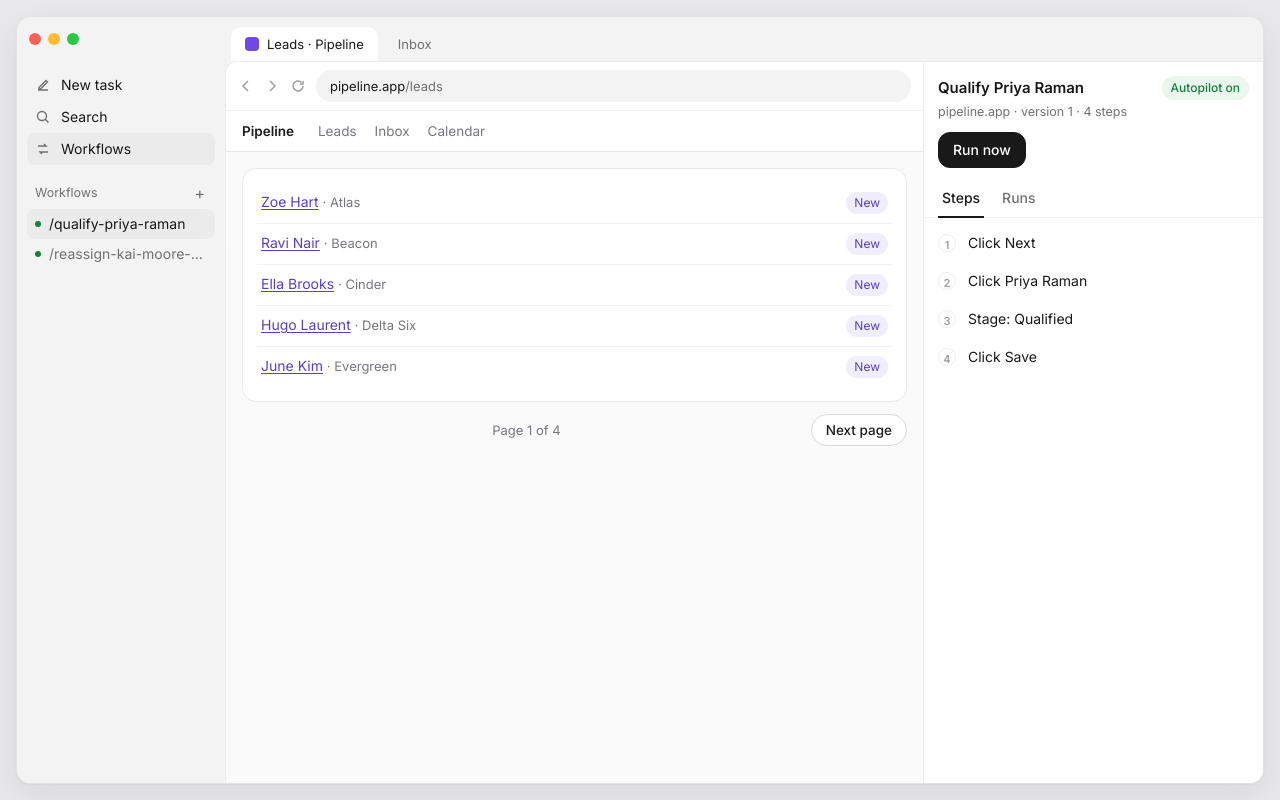
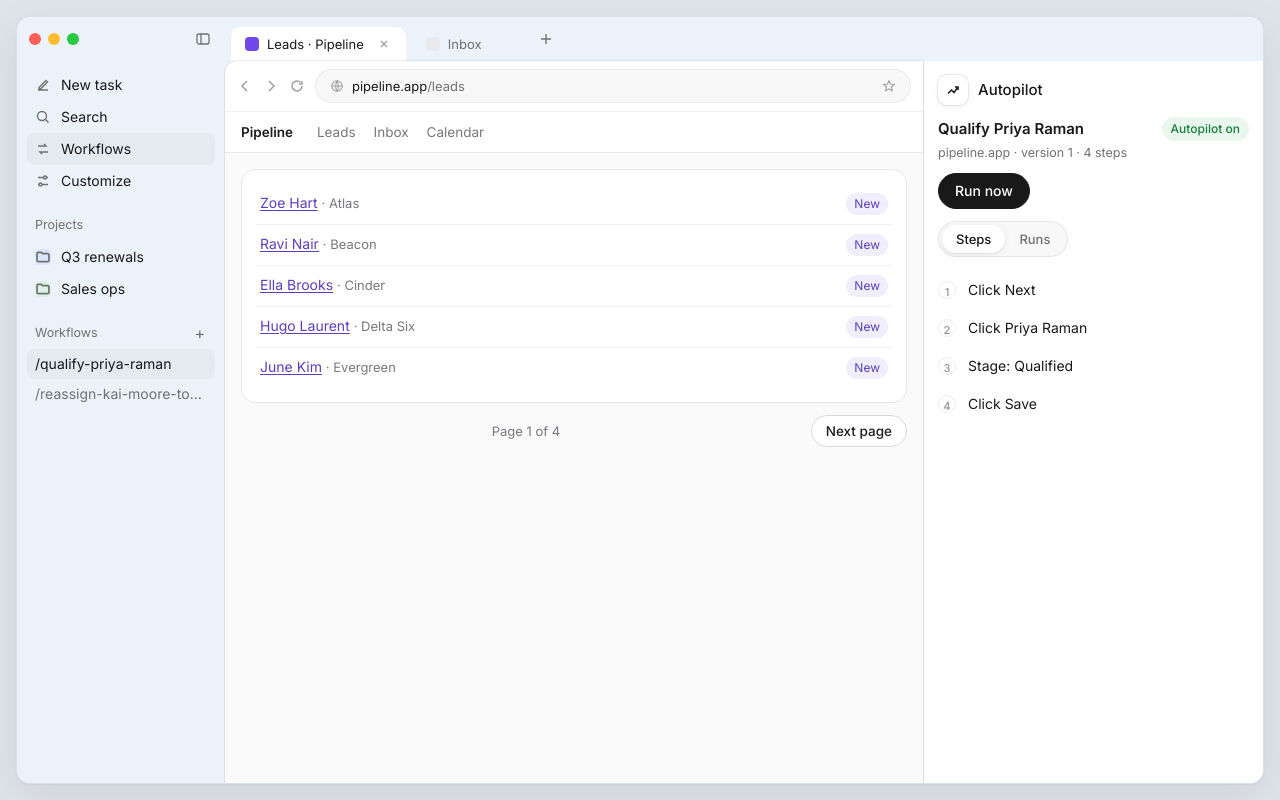
Before and after one commit to e16163/flakebench, a plain HTML site: page docs/index.html in a window 1280 px wide. Drawn offline with Linux system fonts and the light colour scheme.

Commit message:
Pages: closer to Polar's chrome (blue-gray sidebar, tab and address-bar details, Autopilot panel header, segmented tabs, hover states)
Co-Authored-By: Claude Opus 5.5 <noreply@anthropic.com>

```diff
--- a/docs/index.html
+++ b/docs/index.html
@@ -6,15 +6,15 @@
 <link href="https://fonts.googleapis.com/css2?family=Inter:wght@400;500;600&display=swap" rel="stylesheet">
 <style>
 :root { --font:"Inter Variable","Inter",ui-sans-serif,system-ui,sans-serif;
-  --desk:#e9e9ec; --chrome:#f3f3f3; --surface:#ffffff; --hover:#1919190a; --ink:#191919; --ink2:#717171; --ink3:#a0a0a0;
-  --border:#1919190f; --border2:#19191914; --accent:#2f6eeb; --accent-soft:#ebf2ff; --ok:#16803c; --ok-soft:#e9f7ee;
+  --desk:#dfe3ea; --chrome:#ebf2f9; --url:#f8f8f8; --surface:#ffffff; --hover:#1919190a; --ink:#191919; --ink2:#717171; --ink3:#a0a0a0;
+  --border:#1919190f; --border2:#19191914; --accent:#007aff; --accent-soft:#e6f1ff; --ok:#16803c; --ok-soft:#e9f7ee;
   --warn:#9a5b00; --warn-soft:#fff4e0; --fail:#e40015; --fail-soft:#fdecee; --btn:#191919; --btn-ink:#ffffff; }
 @media (prefers-color-scheme: dark) { :root:not([data-theme="light"]) {
-  --desk:#0b0b0c; --chrome:#1c1c1e; --surface:#141414; --hover:#ffffff0d; --ink:#f3f3f3; --ink2:#a0a0a0; --ink3:#717171;
-  --border:#ffffff0f; --border2:#ffffff1a; --accent:#4f8afb; --accent-soft:#0c1d40; --ok:#4ccb7a; --ok-soft:#0f2a19;
+  --desk:#0b0b0c; --chrome:#1b1e23; --url:#232323; --surface:#141414; --hover:#ffffff0d; --ink:#f3f3f3; --ink2:#a0a0a0; --ink3:#717171;
+  --border:#ffffff0f; --border2:#ffffff1a; --accent:#3b8cff; --accent-soft:#0c1d40; --ok:#4ccb7a; --ok-soft:#0f2a19;
   --warn:#f0b35a; --warn-soft:#2e2108; --fail:#f84b4b; --fail-soft:#3a1214; --btn:#f3f3f3; --btn-ink:#191919; } }
-:root[data-theme="dark"] { --desk:#0b0b0c; --chrome:#1c1c1e; --surface:#141414; --hover:#ffffff0d; --ink:#f3f3f3; --ink2:#a0a0a0; --ink3:#717171;
-  --border:#ffffff0f; --border2:#ffffff1a; --accent:#4f8afb; --accent-soft:#0c1d40; --ok:#4ccb7a; --ok-soft:#0f2a19;
+:root[data-theme="dark"] { --desk:#0b0b0c; --chrome:#1b1e23; --url:#232323; --surface:#141414; --hover:#ffffff0d; --ink:#f3f3f3; --ink2:#a0a0a0; --ink3:#717171;
+  --border:#ffffff0f; --border2:#ffffff1a; --accent:#3b8cff; --accent-soft:#0c1d40; --ok:#4ccb7a; --ok-soft:#0f2a19;
   --warn:#f0b35a; --warn-soft:#2e2108; --fail:#f84b4b; --fail-soft:#3a1214; --btn:#f3f3f3; --btn-ink:#191919; }
 * { box-sizing:border-box; }
 html, body { height:100%; }
@@ -23,7 +23,7 @@ button { font:inherit; color:inherit; }
 .win { flex:1; display:grid; grid-template-columns:208px minmax(0,1fr) 340px; grid-template-rows:44px minmax(0,1fr); background:var(--chrome);
   border:1px solid var(--border2); border-radius:14px; overflow:hidden; box-shadow:0 1px 2px #1919190a,0 12px 40px #19191914; min-height:600px; }
 .strip { grid-column:1 / -1; display:flex; align-items:flex-end; gap:6px; padding:0 12px; }
-.lights { display:flex; gap:7px; align-self:center; width:196px; }
+.lights { display:flex; gap:7px; align-items:center; align-self:center; width:196px; } .lights .tool { margin-left:auto; margin-right:8px; }
 .lights i { width:12px; height:12px; border-radius:50%; background:#ff5f57; } .lights i+i { background:#febc2e; } .lights i+i+i { background:#28c840; }
 .tab { display:flex; align-items:center; gap:8px; height:34px; padding:0 14px; border-radius:10px 10px 0 0; color:var(--ink2); font-size:13px; max-width:240px; white-space:nowrap; overflow:hidden; }
 .tab.on { background:var(--surface); color:var(--ink); }
@@ -38,26 +38,23 @@ button { font:inherit; color:inherit; }
 .nav .wf { display:flex; align-items:center; gap:8px; width:100%; text-align:left; border:0; background:none; padding:5px 8px; border-radius:8px; color:var(--ink2); cursor:pointer; }
 .nav .wf span { overflow:hidden; text-overflow:ellipsis; white-space:nowrap; }
 .nav .wf.on { color:var(--ink); background:var(--hover); }
-.ap { width:6px; height:6px; border-radius:50%; background:var(--ok); flex:none; }
-.page { display:flex; flex-direction:column; background:var(--surface); border-radius:12px 0 0 0; border:1px solid var(--border2); border-width:1px 0 0 1px; min-width:0; }
+.page { display:flex; flex-direction:column; background:var(--surface); border-radius:12px 0 0 0; box-shadow:0 0 0 1px var(--border2); min-width:0; position:relative; }
 .bar { display:flex; align-items:center; gap:10px; padding:8px 12px; border-bottom:1px solid var(--border); }
 .bar svg { width:16px; height:16px; color:var(--ink3); flex:none; }
-.url { flex:1; display:flex; align-items:center; background:var(--chrome); border-radius:99px; padding:6px 14px; color:var(--ink2); font-size:13px; min-width:0; overflow:hidden; white-space:nowrap; }
-.url b { color:var(--ink); font-weight:400; }
-.side { background:var(--surface); border-left:1px solid var(--border2); border-top:1px solid var(--border2); display:flex; flex-direction:column; min-height:0; }
-.shead { padding:14px 14px 10px; }
+.url { flex:1; display:flex; align-items:center; gap:8px; background:var(--url); border:1px solid var(--border); border-radius:99px; padding:6px 14px; color:var(--ink2); font-size:13px; min-width:0; overflow:hidden; white-space:nowrap; }
+.url b { color:var(--ink); font-weight:400; } .url svg { width:14px; height:14px; color:var(--ink3); } .url .star { margin-left:auto; }
+.urlt { overflow:hidden; text-overflow:ellipsis; }
+.side { background:var(--surface); border-left:1px solid var(--border2); display:flex; flex-direction:column; min-height:0; }
+.shead { padding:8px 14px 10px; }
 .shead .row { display:flex; align-items:center; justify-content:space-between; gap:8px; }
 .shead .t { font-weight:600; font-size:15px; overflow:hidden; text-overflow:ellipsis; white-space:nowrap; }
 .pill { display:inline-flex; align-items:center; gap:6px; font-size:12px; font-weight:500; border-radius:99px; padding:2px 9px; background:var(--ok-soft); color:var(--ok); white-space:nowrap; }
 .pill.rec { background:var(--fail-soft); color:var(--fail); } .pill.run { background:var(--accent-soft); color:var(--accent); }
 .meta { color:var(--ink2); font-size:12.5px; margin-top:2px; }
 .ctrl { display:flex; gap:8px; padding:0 14px 12px; }
-.b { border-radius:12px; padding:7px 14px; cursor:pointer; border:1px solid var(--border2); background:var(--surface); font-weight:500; }
+.b { border-radius:99px; padding:7px 16px; cursor:pointer; border:1px solid var(--border2); background:var(--surface); font-weight:500; }
 .b.pri { background:var(--btn); color:var(--btn-ink); border-color:var(--btn); }
 .b:disabled { opacity:.45; cursor:default; }
-.tabs { display:flex; gap:4px; padding:0 14px; border-bottom:1px solid var(--border); }
-.tabs button { border:0; background:none; padding:8px 4px; margin-right:10px; color:var(--ink2); cursor:pointer; border-bottom:2px solid transparent; margin-bottom:-1px; font-weight:500; }
-.tabs button[aria-selected="true"] { color:var(--ink); border-bottom-color:var(--ink); }
 .list { list-style:none; margin:0; padding:6px 0; overflow:auto; flex:1; }
 .list li { display:grid; grid-template-columns:20px 1fr; gap:10px; padding:9px 14px; }
 .ic { width:18px; height:18px; border-radius:50%; border:1.5px solid var(--border2); display:grid; place-items:center; font-size:11px; font-weight:600; color:var(--ink3); margin-top:1px; }
@@ -75,6 +72,27 @@ li.now .ic { border-color:var(--accent); border-top-color:transparent; animation
 .foot { padding:12px 14px; border-top:1px solid var(--border); font-size:13px; color:var(--ink2); }
 .foot:empty { display:none; }
 .foot.ok { color:var(--ok); } .foot.bad { color:var(--fail); }
+
+.tool { width:28px; height:28px; display:grid; place-items:center; border-radius:8px; color:var(--ink2); border:0; background:none; flex:none; }
+.tool svg { width:16px; height:16px; }
+.tool:hover, .tab:not(.on):hover, .nav .it:hover, .nav .wf:hover { background:var(--hover); }
+.tab, .nav .it, .nav .wf, .b, .seg button, .tool { transition:background .15s, color .15s, box-shadow .15s; }
+.tab .x { width:16px; height:16px; margin-left:4px; color:var(--ink3); opacity:0; }
+.tab.on .x, .tab:hover .x { opacity:1; }
+.newtab { align-self:center; margin-left:2px; }
+.nav .it.dim { color:var(--ink); }
+.fold { width:16px; height:16px; border-radius:4px; display:grid; place-items:center; flex:none; }
+.fold svg { width:11px; height:11px; }
+.sp-head { display:flex; align-items:center; gap:10px; padding:14px 14px 4px; }
+.logo { width:30px; height:30px; border-radius:9px; background:var(--surface); box-shadow:0 0 0 1px var(--border2),0 2px 6px #19191912; display:grid; place-items:center; flex:none; }
+.logo svg { width:16px; height:16px; }
+.sp-head .h { font-size:15px; font-weight:500; }
+.seg { display:inline-flex; margin:0 14px 8px; padding:3px; border-radius:99px; background:var(--url); border:1px solid var(--border2); align-self:flex-start; }
+.seg button { border:0; background:none; border-radius:99px; padding:4px 14px; color:var(--ink2); cursor:pointer; font-weight:500; font-size:13px; }
+.seg button[aria-selected="true"] { background:var(--surface); color:var(--ink); box-shadow:0 1px 2px #19191914,0 2px 8px #1919190d; }
+.b:not(:disabled):hover { background:var(--hover); } .b.pri:not(:disabled):hover { background:var(--btn); opacity:.88; }
+.list li { transition:background .2s; } .list li.now { background:var(--accent-soft); }
+.ic { transition:background .2s, border-color .2s; }
 /* the page open in the tab */
 #site { position:relative; flex:1; background:#fafafb; color:#1d1d1f; font:14px/20px var(--font); overflow:auto; }
 #site.busy { pointer-events:none; }
@@ -107,14 +125,19 @@ li.now .ic { border-color:var(--accent); border-top-color:transparent; animation
 <body>
 <div class="win">
   <div class="strip">
-    <div class="lights"><i></i><i></i><i></i></div>
-    <div class="tab on"><span class="fav"></span><span id="tab-title">Leads · Pipeline</span></div>
-    <div class="tab">Inbox</div>
+    <div class="lights"><i></i><i></i><i></i><span class="tool" aria-hidden="true"><svg viewBox="0 0 16 16" fill="none" stroke="currentColor" stroke-width="1.3"><rect x="2" y="3" width="12" height="10" rx="2"/><path d="M6 3v10"/></svg></span></div>
+    <div class="tab on"><span class="fav"></span><span id="tab-title">Leads · Pipeline</span><svg class="x" viewBox="0 0 16 16" fill="none" stroke="currentColor" stroke-width="1.4"><path d="m5 5 6 6M11 5l-6 6"/></svg></div>
+    <div class="tab"><span class="fav" style="background:#e8eaed"></span>Inbox<svg class="x" viewBox="0 0 16 16" fill="none" stroke="currentColor" stroke-width="1.4"><path d="m5 5 6 6M11 5l-6 6"/></svg></div>
+    <span class="tool newtab" aria-hidden="true"><svg viewBox="0 0 16 16" fill="none" stroke="currentColor" stroke-width="1.4"><path d="M8 3v10M3 8h10"/></svg></span>
   </div>
   <nav class="nav" aria-label="Browser">
     <div class="it"><svg viewBox="0 0 16 16" fill="none" stroke="currentColor" stroke-width="1.4"><path d="M3 13h10M4 10.5 11 3.5l1.5 1.5-7 7H4z"/></svg>New task</div>
     <div class="it"><svg viewBox="0 0 16 16" fill="none" stroke="currentColor" stroke-width="1.4"><circle cx="7" cy="7" r="4.5"/><path d="m10.5 10.5 3 3"/></svg>Search</div>
     <div class="it on"><svg viewBox="0 0 16 16" fill="none" stroke="currentColor" stroke-width="1.4"><path d="M3 5h8l-2-2M13 11H5l2 2"/></svg>Workflows</div>
+    <div class="it"><svg viewBox="0 0 16 16" fill="none" stroke="currentColor" stroke-width="1.4"><path d="M3 4.5h6M11.5 4.5H13M3 11.5h1.5M7 11.5h6"/><circle cx="10" cy="4.5" r="1.5"/><circle cx="5.5" cy="11.5" r="1.5"/></svg>Customize</div>
+    <div class="sec">Projects</div>
+    <div class="it"><span class="fold" style="background:#dbe7ff;color:#3b6fd8"><svg viewBox="0 0 12 12" fill="none" stroke="currentColor" stroke-width="1.3"><path d="M1.5 3.5a1 1 0 0 1 1-1h2.2l1 1h3.8a1 1 0 0 1 1 1v4a1 1 0 0 1-1 1h-7a1 1 0 0 1-1-1z"/></svg></span>Q3 renewals</div>
+    <div class="it"><span class="fold" style="background:#dcf2e6;color:#2f8a57"><svg viewBox="0 0 12 12" fill="none" stroke="currentColor" stroke-width="1.3"><path d="M1.5 3.5a1 1 0 0 1 1-1h2.2l1 1h3.8a1 1 0 0 1 1 1v4a1 1 0 0 1-1 1h-7a1 1 0 0 1-1-1z"/></svg></span>Sales ops</div>
     <div class="sec">Workflows<button id="record" title="Record a new workflow" aria-label="Record a new workflow">+</button></div>
     <div id="wf-list"></div>
   </nav>
@@ -123,14 +146,15 @@ li.now .ic { border-color:var(--accent); border-top-color:transparent; animation
       <svg viewBox="0 0 16 16" fill="none" stroke="currentColor" stroke-width="1.5"><path d="M10 3 5 8l5 5"/></svg>
       <svg viewBox="0 0 16 16" fill="none" stroke="currentColor" stroke-width="1.5"><path d="m6 3 5 5-5 5"/></svg>
       <svg viewBox="0 0 16 16" fill="none" stroke="currentColor" stroke-width="1.5"><path d="M13 8a5 5 0 1 1-1.5-3.6M13 3v3h-3"/></svg>
-      <div class="url" id="url"></div>
+      <div class="url"><svg viewBox="0 0 16 16" fill="none" stroke="currentColor" stroke-width="1.3"><circle cx="8" cy="8" r="6"/><path d="M2 8h12M8 2c2 2 2 10 0 12M8 2c-2 2-2 10 0 12"/></svg><span class="urlt" id="url"></span><svg class="star" viewBox="0 0 16 16" fill="none" stroke="currentColor" stroke-width="1.3"><path d="m8 2 1.8 3.8 4.2.5-3.1 2.9.8 4.1L8 11.3l-3.7 2 .8-4.1L2 6.3l4.2-.5z"/></svg></div>
     </div>
     <div id="site"></div>
   </section>
   <aside class="side" aria-label="Workflow">
+    <div class="sp-head"><span class="logo"><svg viewBox="0 0 16 16" fill="none" stroke="currentColor" stroke-width="1.5"><path d="M3 11.5 6.5 8 9 10.5 13 5"/><path d="M10 5h3v3"/></svg></span><span class="h">Autopilot</span></div>
     <div class="shead"><div class="row"><span class="t" id="wf-name"></span><span class="pill" id="wf-state"></span></div><div class="meta" id="wf-meta"></div></div>
     <div class="ctrl"><button class="b pri" id="run">Run now</button><button class="b" id="stop" hidden>Save workflow</button></div>
-    <div class="tabs" role="tablist"><button role="tab" id="tab-steps" aria-selected="true">Steps</button><button role="tab" id="tab-runs" aria-selected="false">Runs</button></div>
+    <div class="seg" role="tablist"><button role="tab" id="tab-steps" aria-selected="true">Steps</button><button role="tab" id="tab-runs" aria-selected="false">Runs</button></div>
     <ol class="list" id="list" aria-live="polite"></ol>
     <div class="foot" id="foot"></div>
   </aside>
@@ -293,7 +317,7 @@ async function run() {
 function slug(n) { return "/" + n.toLowerCase().replace(/[^a-z0-9]+/g, "-").replace(/^-|-$/g, ""); }
 function draw() {
   const w = flows[cur];
-  $("wf-list").innerHTML = flows.map((f, i) => `<button class="wf${i === cur && !recording ? " on" : ""}" data-i="${i}"><span class="ap"></span><span>${esc(slug(f.name))}</span></button>`).join("");
+  $("wf-list").innerHTML = flows.map((f, i) => `<button class="wf${i === cur && !recording ? " on" : ""}" data-i="${i}"><span>${esc(slug(f.name))}</span></button>`).join("");
   $("wf-name").textContent = recording ? "New workflow" : w.name;
   const st = $("wf-state");
   st.className = "pill" + (recording ? " rec" : busy ? " run" : "");
@@ -311,7 +335,7 @@ function draw() {
     const rows = recording ? recording.steps.map(s => ({ s })) : (out || w.steps.map(s => ({ s })));
     html = rows.length ? rows.map((o, i) => `<li class="${o.how || ""}"><span class="ic">${o.how ? icon[o.how] : i + 1}</span><div>
       <div class="what">${esc(label(o.s))}${tag[o.how] ? `<span class="tag ${o.how}">${tag[o.how]}</span>` : ""}</div>
-      ${o.why ? `<div class="why">${esc(o.why)}</div>` : ""}</div></li>`).join("") : `<li class="empty">No steps yet</li>`;
+      ${o.why ? `<div class="why">${esc(o.why)}</div>` : ""}</div></li>`).join("") : `<li class="empty">${recording ? "Steps you take on the page show up here" : "No steps yet"}</li>`;
   }
   $("list").innerHTML = html;
   $("foot").className = "foot" + (foot ? (foot.ok ? " ok" : " bad") : "");
```
